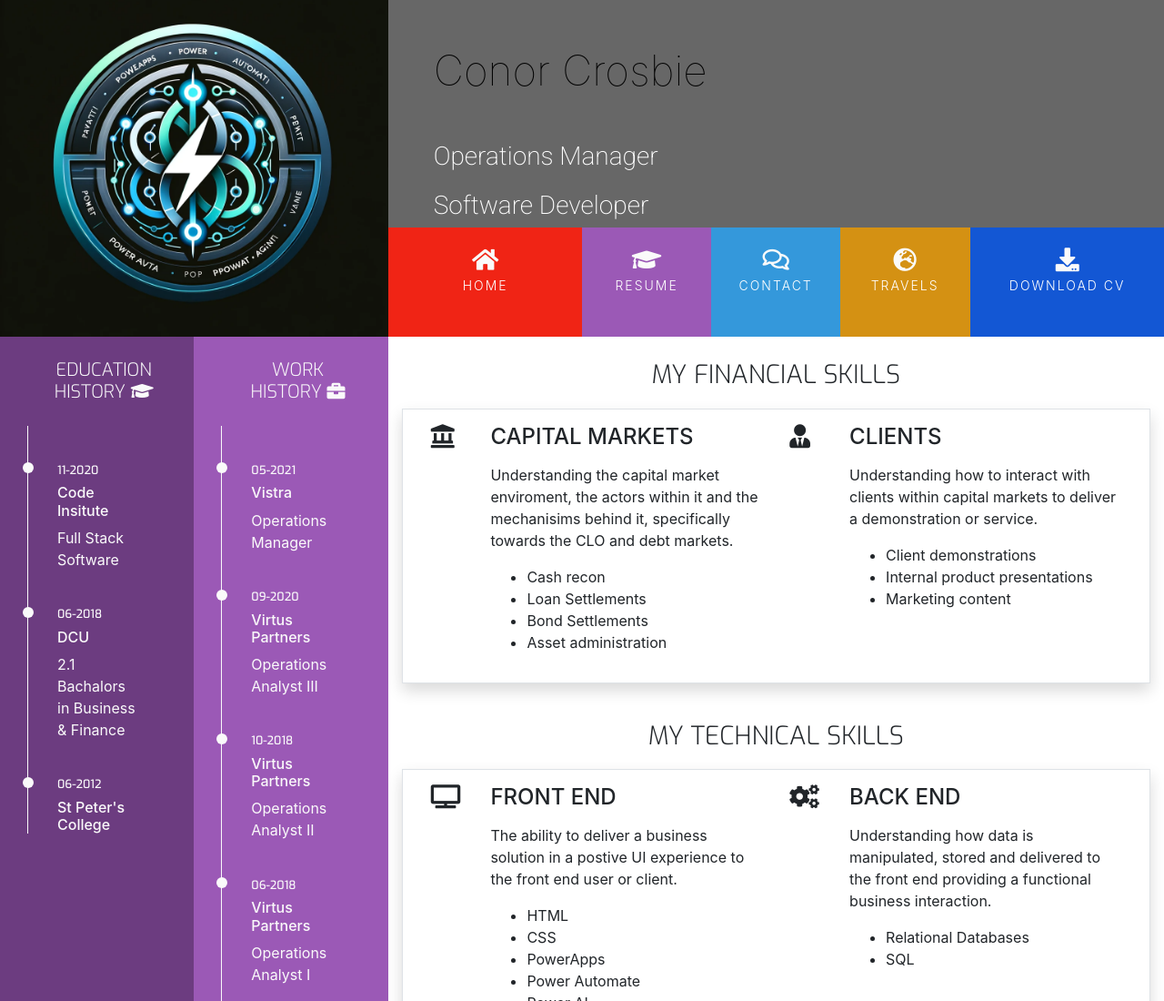
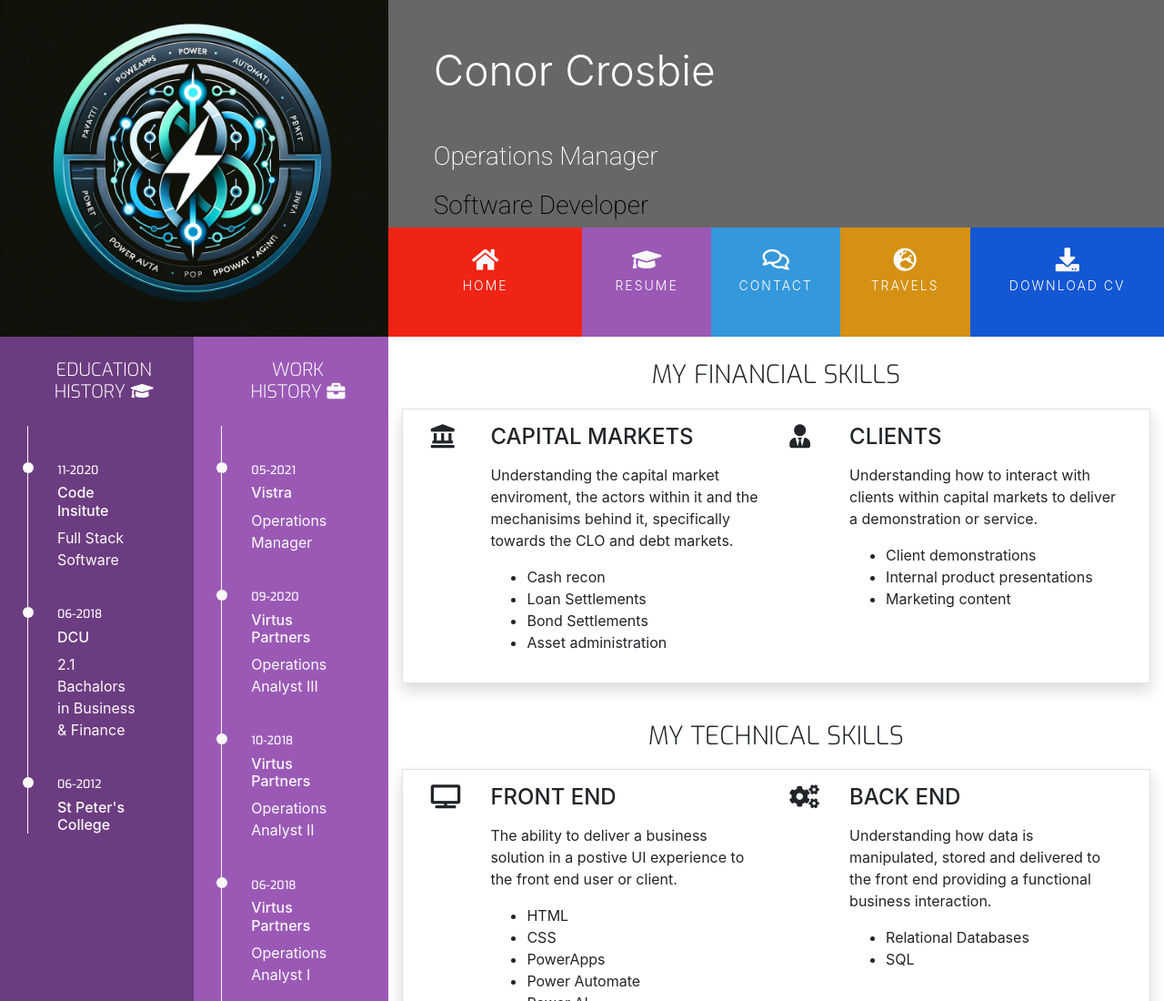
Before and after one commit to cmd-source/Conor-CV, a website: page resume.html in a window 1280 px wide. Shown: the top 1100 px of the page at 91% size. Drawn offline with nearby package versions, Linux system fonts and the light colour scheme.

```diff
--- a/assets/css/style.css
+++ b/assets/css/style.css
@@ -69,15 +69,15 @@
 }
 
 .name {
-    font-weight: 100;
+    font-weight: 300;
     font-size: 46px;
     margin-top: 50px;
-    color: black;
+    color:#fff;
 }
 
 .title {
     font-family: "Roboto", sans-serif;
-    font-weight: 200;
+    font-weight: 250;
     font-size: 28px;
     margin-top: 50px;
     margin-bottom: 20px;
@@ -86,10 +86,10 @@
 
 .sub {
     font-family: "Roboto", sans-serif;
-    font-weight: 200;
+    font-weight: 250;
     font-size: 28px;
     margin-top: 10px;
-    color: #fff;
+    color: black;
 }
 
 .list-inline-item:not(:last-child) {
```
